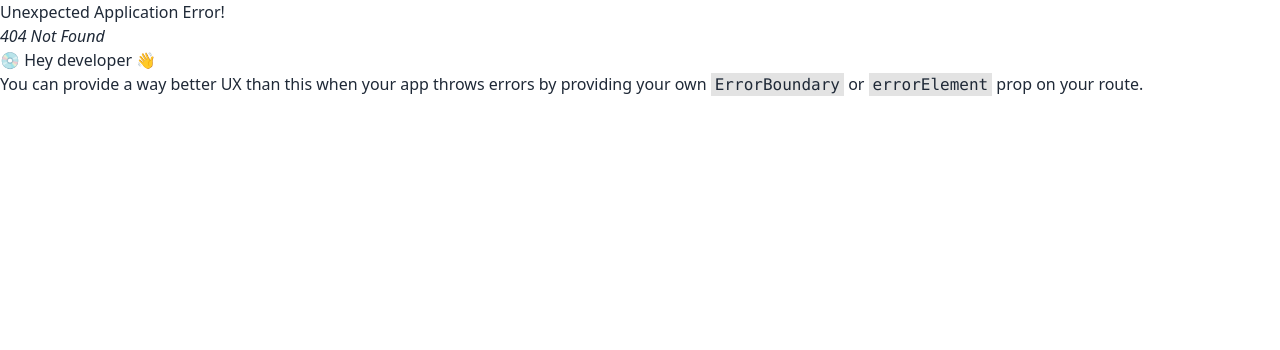
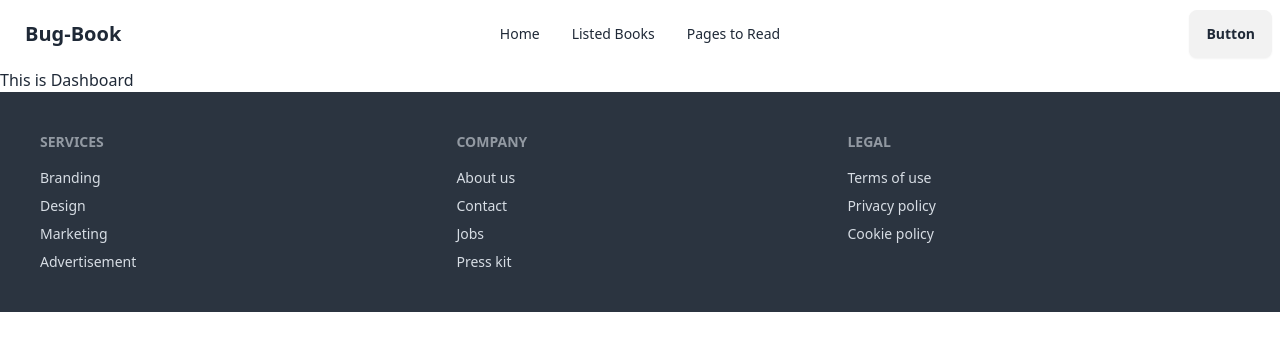
Before and after one commit to SudiptaRoy05/bug-book, a React (Vite) app: page /dashboard in a window 1280 px wide. Before the commit this address had no page. Shown: the top 350 px of the page. Built offline with nearby package versions, Linux system fonts and the light colour scheme.

Commit message:
added navbar and customize as needed

```diff
--- a/index.html
+++ b/index.html
@@ -1,5 +1,5 @@
 <!doctype html>
-<html lang="en" data-theme="light">
+<html lang="en">
   <head>
     <meta charset="UTF-8" />
     <link rel="icon" type="image/svg+xml" href="/vite.svg" />
--- /dev/null
+++ b/src/components/Dashboard/Dashboard.jsx
@@ -0,0 +1,8 @@
+
+export default function Dashboard() {
+  return (
+    <div>
+        <h3>This is Dashboard</h3>
+    </div>
+  )
+}
--- /dev/null
+++ b/src/components/Error/Error.jsx
@@ -0,0 +1,9 @@
+
+export default function Error() {
+  return (
+    <div>
+        <h2 className="text-5xl">Page not found</h2>
+        <p>status : 4o4</p>
+    </div>
+  )
+}
--- /dev/null
+++ b/src/components/Footer/Footer.jsx
@@ -0,0 +1,26 @@
+export default function Footer() {
+  return (
+    <footer className="footer bg-neutral text-neutral-content p-10">
+      <nav>
+        <h6 className="footer-title">Services</h6>
+        <a className="link link-hover">Branding</a>
+        <a className="link link-hover">Design</a>
+        <a className="link link-hover">Marketing</a>
+        <a className="link link-hover">Advertisement</a>
+      </nav>
+      <nav>
+        <h6 className="footer-title">Company</h6>
+        <a className="link link-hover">About us</a>
+        <a className="link link-hover">Contact</a>
+        <a className="link link-hover">Jobs</a>
+        <a className="link link-hover">Press kit</a>
+      </nav>
+      <nav>
+        <h6 className="footer-title">Legal</h6>
+        <a className="link link-hover">Terms of use</a>
+        <a className="link link-hover">Privacy policy</a>
+        <a className="link link-hover">Cookie policy</a>
+      </nav>
+    </footer>
+  );
+}
--- /dev/null
+++ b/src/components/Home/Home.jsx
@@ -0,0 +1,6 @@
+
+export default function Home() {
+  return (
+    <div>Home</div>
+  )
+}
--- /dev/null
+++ b/src/components/Navbar/Navbar.jsx
@@ -0,0 +1,54 @@
+export default function Navbar() {
+  const links = (
+    <>
+      <li>
+        <a>Home</a>
+      </li>
+      <li>
+        <a>Listed Books</a>
+      </li>
+      <li>
+        <a>Pages to Read</a>
+      </li>
+    </>
+  );
+  return (
+    <div className="navbar bg-base-100">
+      <div className="navbar-start">
+        <div className="dropdown">
+          <div tabIndex={0} role="button" className="btn btn-ghost lg:hidden">
+            <svg
+              xmlns="http://www.w3.org/2000/svg"
+              className="h-5 w-5"
+              fill="none"
+              viewBox="0 0 24 24"
+              stroke="currentColor"
+            >
+              <path
+                strokeLinecap="round"
+                strokeLinejoin="round"
+                strokeWidth="2"
+                d="M4 6h16M4 12h8m-8 6h16"
+              />
+            </svg>
+          </div>
+          <ul
+            tabIndex={0}
+            className="menu menu-sm dropdown-content bg-base-100 rounded-box z-[1] mt-3 w-52 p-2 shadow"
+          >
+            {links}
+          </ul>
+        </div>
+        <a className="btn btn-ghost text-xl">Bug-Book</a>
+      </div>
+      <div className="navbar-center hidden lg:flex">
+        <ul className="menu menu-horizontal px-1">
+          {links}
+        </ul>
+      </div>
+      <div className="navbar-end">
+        <a className="btn">Button</a>
+      </div>
+    </div>
+  );
+}
--- a/src/components/Root.jsx
+++ /dev/null
@@ -1,7 +0,0 @@
-
-
-export default function Root() {
-  return (
-    <div>Root</div>
-  )
-}
--- /dev/null
+++ b/src/components/Root/Root.jsx
@@ -0,0 +1,14 @@
+import { Outlet } from "react-router-dom";
+import Footer from "../Footer/Footer";
+import Navbar from "../Navbar/Navbar";
+
+
+export default function Root() {
+  return (
+    <div>
+        <Navbar></Navbar>
+        <Outlet></Outlet>
+        <Footer></Footer>
+    </div>
+  )
+}
--- a/src/main.jsx
+++ b/src/main.jsx
@@ -2,13 +2,27 @@
 import { createRoot } from 'react-dom/client'
 import './index.css'
 import { createBrowserRouter, RouterProvider } from 'react-router-dom'
-import Root from './components/Root'
+import Root from './components/Root/Root'
+import Error from './components/Error/Error'
+import Home from './components/Home/Home'
+import Dashboard from './components/Dashboard/Dashboard'
 
 
 const router = createBrowserRouter([
   {
     path:'/',
     element:<Root></Root>,
+    errorElement:<Error></Error>,
+    children:[
+      {
+        path:'/',
+        element:<Home></Home>
+      },
+      {
+        path:'/dashboard',
+        element:<Dashboard></Dashboard>
+      },
+    ]
   },
 ])
 createRoot(document.getElementById('root')).render(
```
